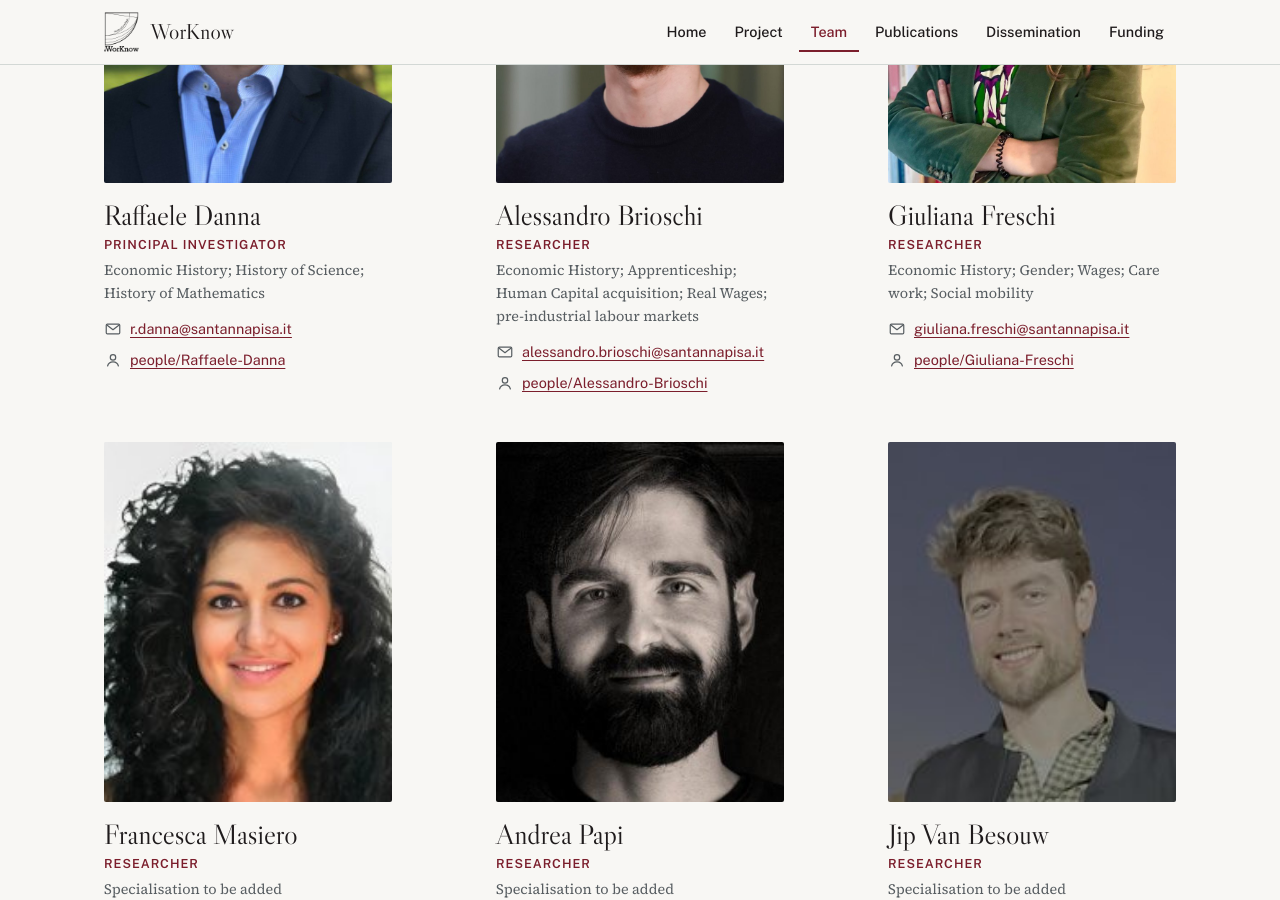
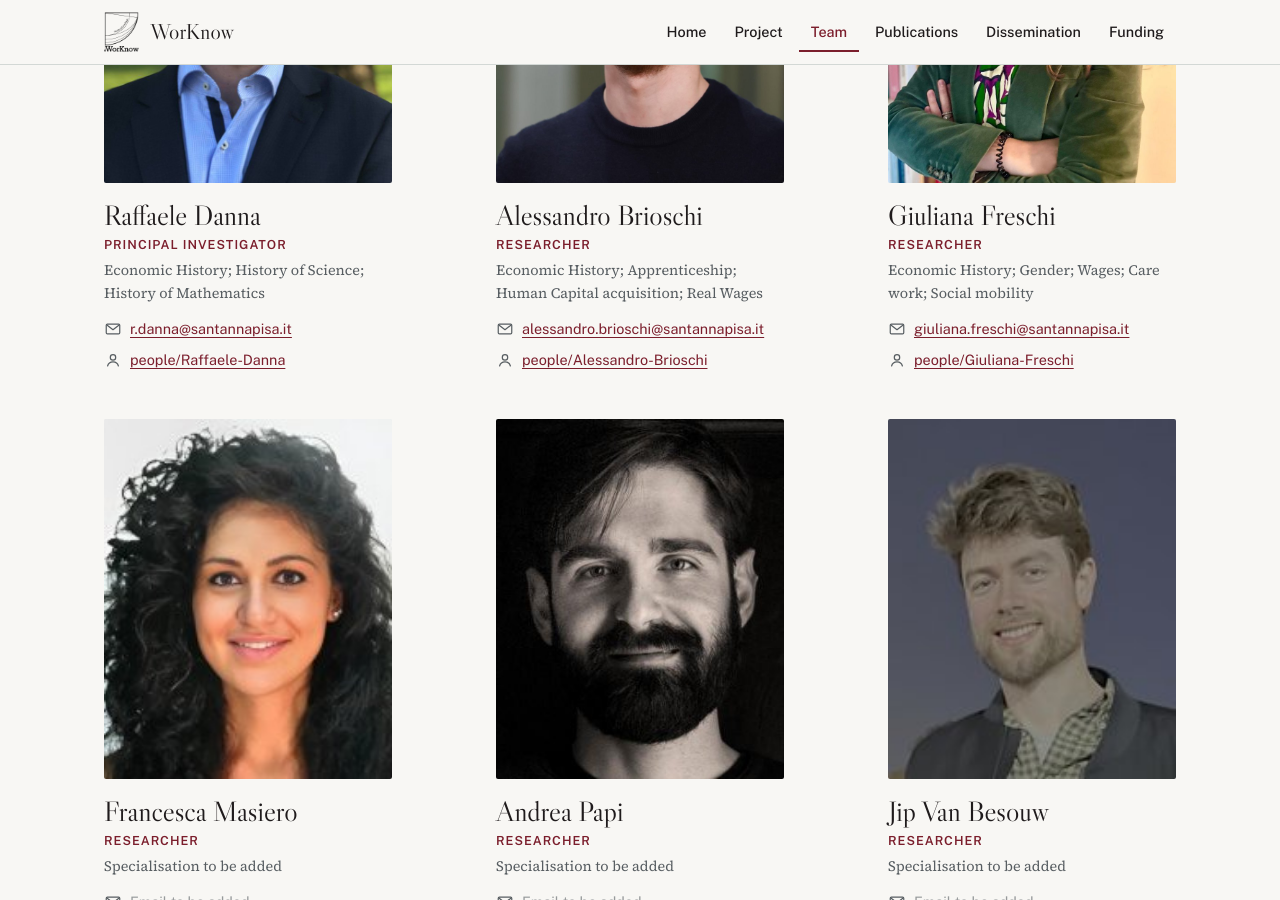
Before and after one commit to worknow-fis/worknow-fis.github.io, a Jekyll site: the page built from team.html, in a window 1280 px wide and 900 px high, scrolled down 557 px. Built offline with Jekyll 4.4.1, drawn with Linux system fonts in a browser that asks for light colours.

Commit message:
Team: shorten Brioschi's specialisations
Co-Authored-By: Claude Opus 5.5 <noreply@anthropic.com>
Claude-Session: https://claude.ai/code/session_012Ch9VWpqxnn9dzYXrKnybu

```diff
--- a/_data/team.yml
+++ b/_data/team.yml
@@ -19,7 +19,7 @@
 
 - name: Alessandro Brioschi
   role: Researcher
-  specialisation: Economic History; Apprenticeship; Human Capital acquisition; Real Wages; pre-industrial labour markets
+  specialisation: Economic History; Apprenticeship; Human Capital acquisition; Real Wages
   photo: /assets/img/team/alessandro-brioschi.jpg
   email: alessandro.brioschi@santannapisa.it
   link: https://alessandrobrioschi.github.io/
```
